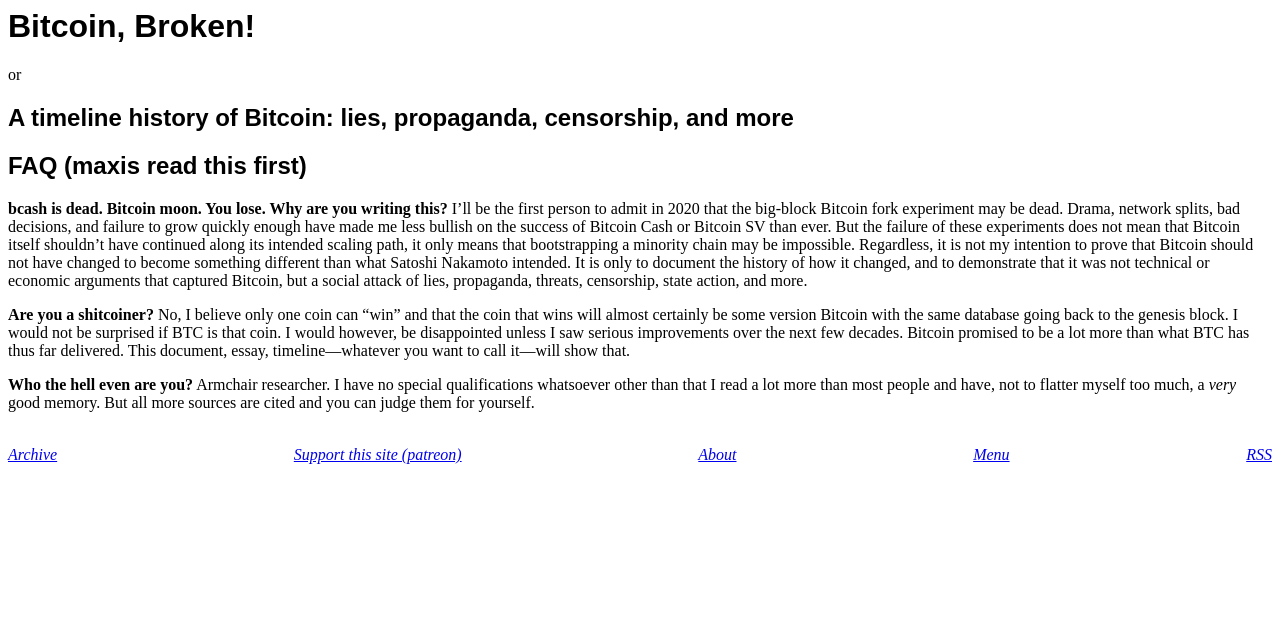
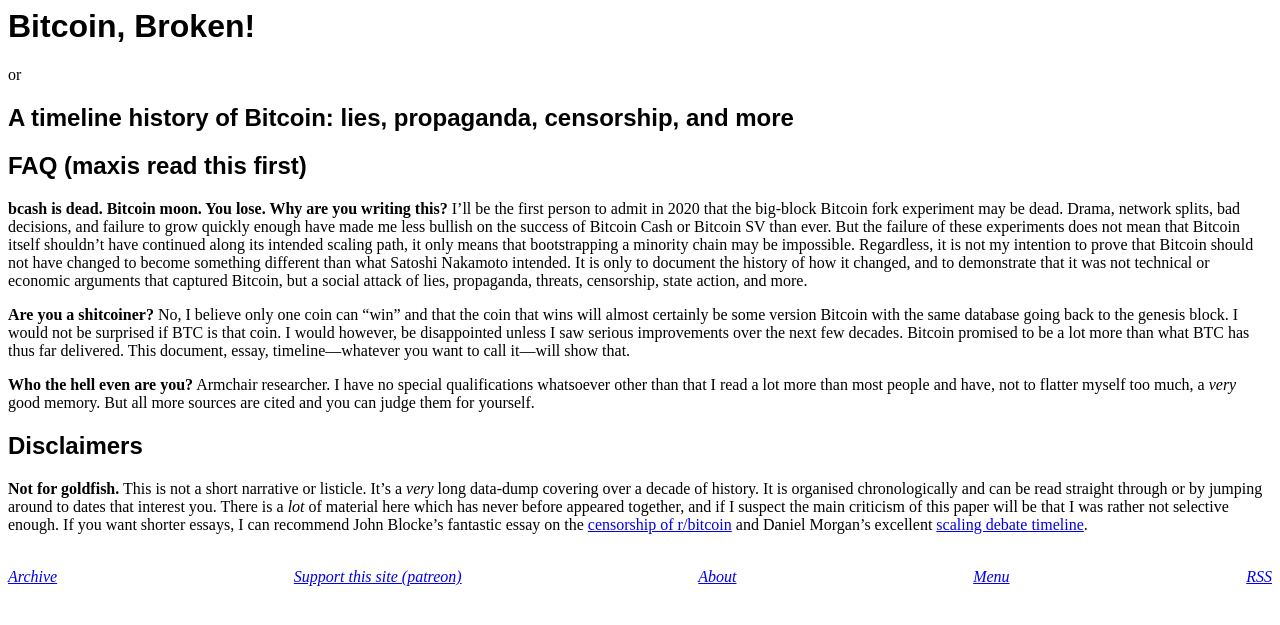
Before and after one commit to derykmakgill/website, a Jekyll site: the page built from btc.md, in a window 1280 px wide. Shown: the top 625 px of the page. Built offline with Jekyll 4.4.1, drawn with Linux system fonts in a browser that asks for light colours.

Commit message:
Update btc.md

```diff
--- a/btc.md
+++ b/btc.md
@@ -15,3 +15,7 @@
 **Are you a shitcoiner?** No, I believe only one coin can "win" and that the coin that wins will almost certainly be some version Bitcoin with the same database going back to the genesis block. I would not be surprised if BTC is that coin. I would however, be disappointed unless I saw serious improvements over the next few decades. Bitcoin promised to be a lot more than what BTC has thus far delivered. This document, essay, timeline—whatever you want to call it—will show that.
 
 **Who the hell even are you?** Armchair researcher. I have no special qualifications whatsoever other than that I read a lot more than most people and have, not to flatter myself too much, a *very* good memory. But all more sources are cited and you can judge them for yourself.
+
+## Disclaimers
+
+**Not for goldfish.** This is not a short narrative or listicle. It's a *very* long data-dump covering over a decade of history. It is organised chronologically and can be read straight through or by jumping around to dates that interest you. There is a *lot* of material here which has never before appeared together, and if I suspect the main criticism of this paper will be that I was rather not selective enough. If you want shorter essays, I can recommend John Blocke's fantastic essay on the [censorship of r/bitcoin](https://medium.com/@johnblocke/a-brief-and-incomplete-history-of-censorship-in-r-bitcoin-c85a290fe43) and Daniel Morgan's excellent [scaling debate timeline](https://hackernoon.com/the-great-bitcoin-scaling-debate-a-timeline-6108081dbada).
```
